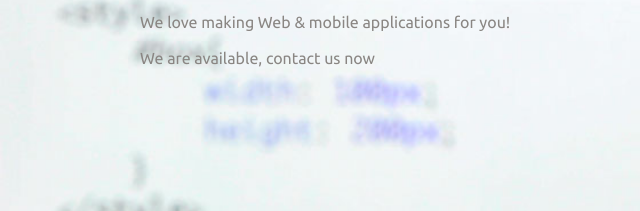
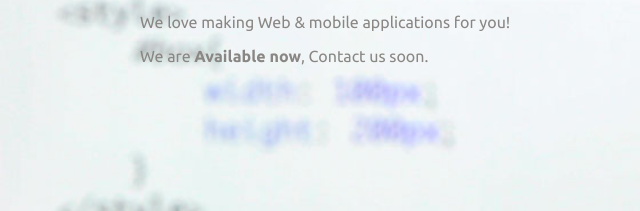
Before and after one commit to ninjaas/ninjaas.github.io, a plain HTML site: page index.html in a window 1280 px wide. Shown: the part 343-554 px from the top of the page, 0-640 px from the left. Drawn offline with nearby package versions, Linux system fonts and the light colour scheme.

Commit message:
Updated index.html landing page again.
Landing page improvements.

```diff
--- a/index.html
+++ b/index.html
@@ -53,7 +53,9 @@
 			<!--
 			<p>We Inspire action. Motivating self-made Entrepreneurs, great minds &amp; small startups to do great work. <br/><br/> <b>Towards Humanity.</b> </p>
 			-->
-			<p>We love making Web & mobile applications for you! <br><br>We are available, contact us now</b></br></p>
+			<p>We love making Web & mobile applications for you! <p>
+
+			</p>We are <b>Available now</b>, Contact us soon.</p>
 		</div>
 	</div>
 </div>
```
